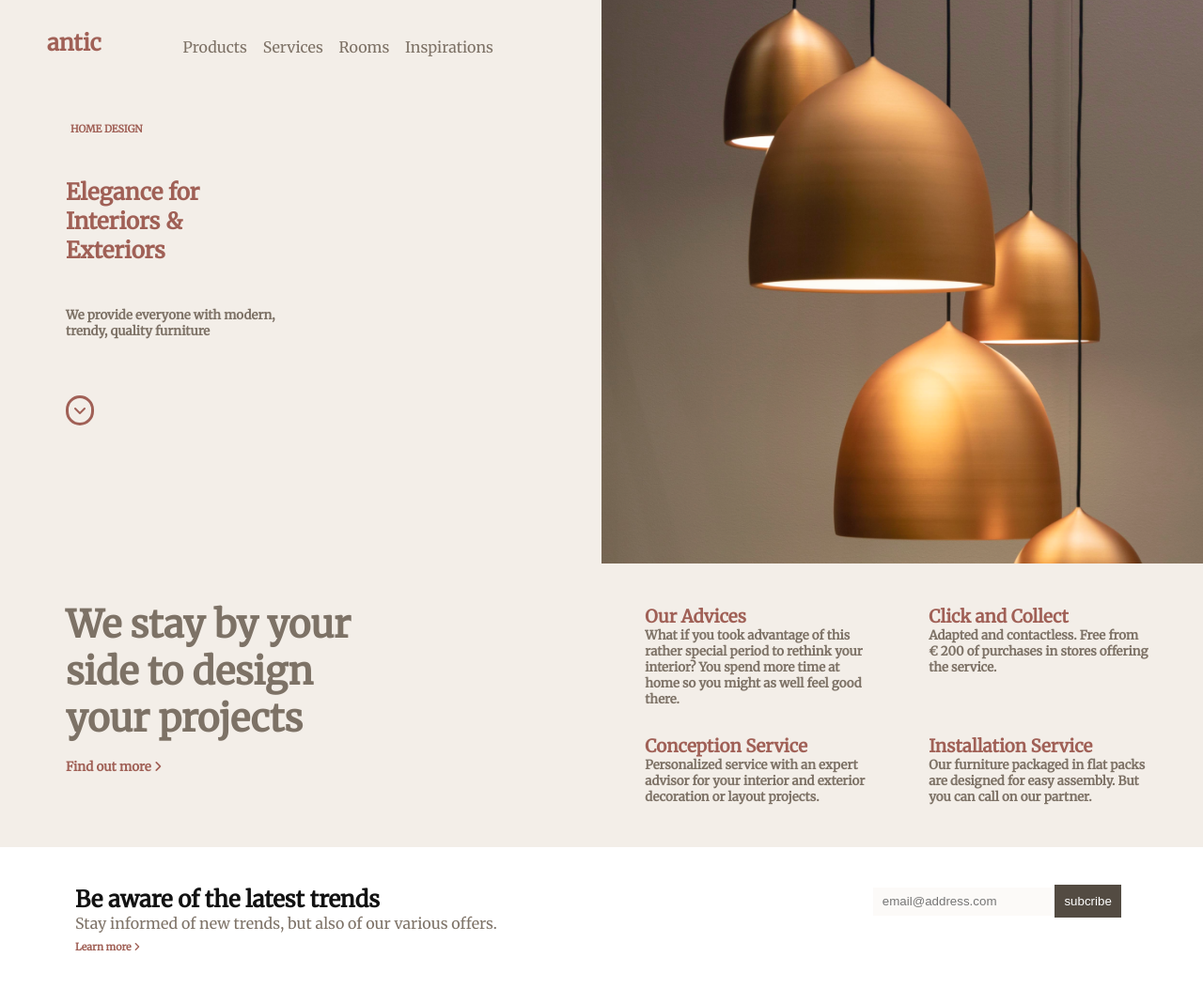
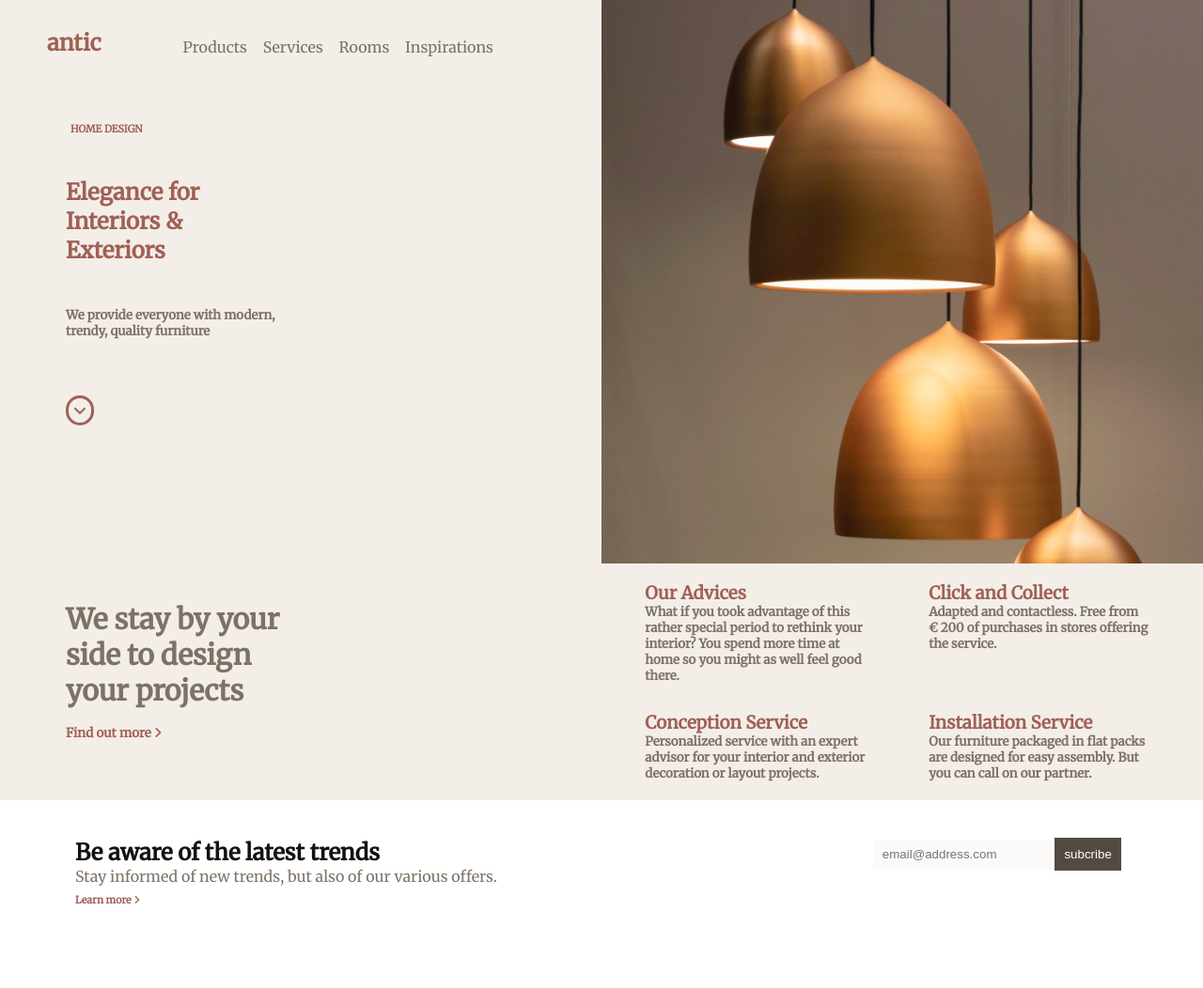
Before and after one commit to cyndylove1/dx-antic, a plain HTML site: page index.html in a window 1280 px wide. Shown: the whole page at 94% size. After the commit the page ends 1002 px from the top, so only its background shows below. Drawn offline with Linux system fonts and the light colour scheme; a web font is replaced by a local one.

Commit message:
project work

```diff
--- a/index.html
+++ b/index.html
@@ -64,7 +64,7 @@
 
     <div class="second-div" id="second-div">
         <div class="second-div-text">
-            <h1>We stay by your</br> side to design</br> your projects</h1>
+            <h2>We stay by your</br> side to design</br> your projects</h2>
             <div class="icon">
                 <p><h6>Find out more <span><i class="fa-solid fa-angle-right icon"></i></span></p></h6>
             </div>
--- a/style.css
+++ b/style.css
@@ -210,7 +210,7 @@ body{
     /* border: 3px solid black; */
     width: 80%;
     margin: 0 auto;
-    padding: 30px 5px;
+    padding: 5px 5px;
 }
 .text1{
     /* border: 2px solid green; */
```
